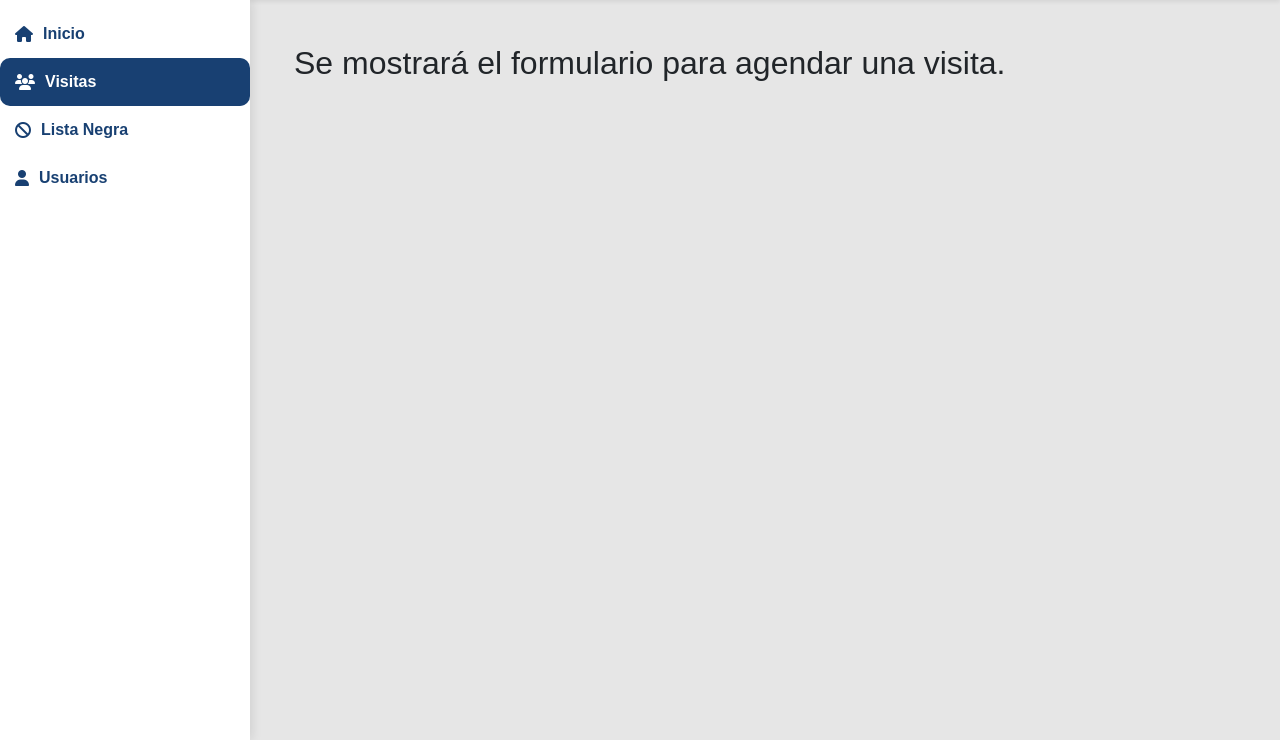
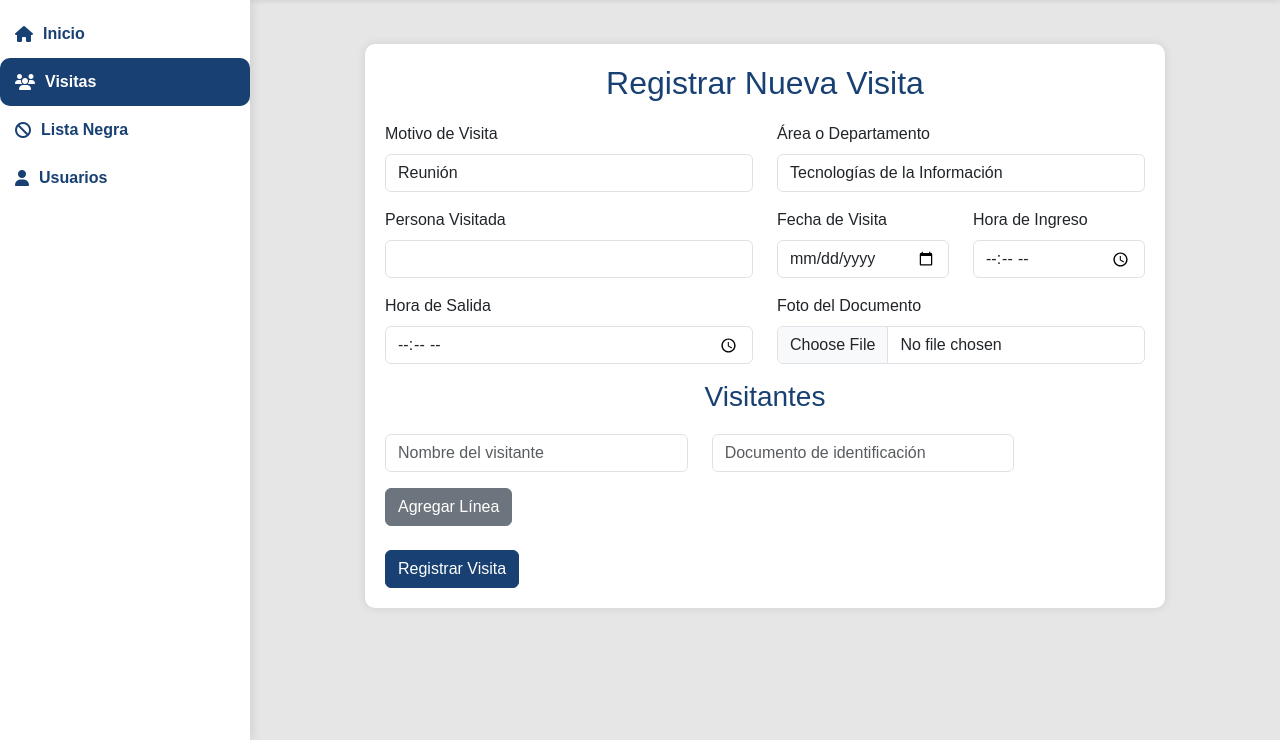
Before and after one commit to FabricioCorea/gestion_visitas, a Django app: page /nuevaVisita/ in a window 1280 px wide. Shown: the part 60-800 px from the top of the page. Run offline with Django 5.2, Linux system fonts and the light colour scheme; a user stored in the database is signed in; data comes from the database, SQL or seed files in the repository; both versions use the stored data as it was after the commit.

Commit message:
Formulario de nueva visita 1.0

```diff
--- a/templates/visitantes/nueva-visita.html
+++ b/templates/visitantes/nueva-visita.html
@@ -1,5 +1,134 @@
 {% extends 'layout/layout.html' %}
 
+{% block title %}Registrar Nueva Visita{% endblock %}
+
 {% block content %}
-<h2>Se mostrará el formulario para agendar una visita.</h2>
+<div class="container">
+    <h2>Registrar Nueva Visita</h2>
+
+    <form method="POST" action="{% url 'nuevavisita' %}" enctype="multipart/form-data">
+        {% csrf_token %}
+        <div class="row mb-3">
+            <div class="col-md-6">
+                <label for="motivo" class="form-label">Motivo de Visita</label>
+                <select class="form-control" id="motivo" name="motivo" required>
+                    {% for motivo in motivos %}
+                        <option value="{{ motivo.id }}">{{ motivo.descripcion }}</option>
+                    {% endfor %}
+                </select>
+            </div>
+            <div class="col-md-6">
+                <label for="area_departamento" class="form-label">Área o Departamento</label>
+                <select class="form-control" id="area_departamento" name="area_departamento" required>
+                    {% for area in areas %}
+                        <option value="{{ area.id }}">{{ area.nombre }}</option>
+                    {% endfor %}
+                </select>
+            </div>
+        </div>
+        <div class="row mb-3">
+            <div class="col-md-6">
+                <label for="persona_visitada" class="form-label">Persona Visitada</label>
+                <input type="text" class="form-control" id="persona_visitada" name="persona_visitada" required>
+            </div>
+            <div class="col-md-3">
+                <label for="fecha_visita" class="form-label">Fecha de Visita</label>
+                <input type="date" class="form-control" id="fecha_visita" name="fecha_visita" required>
+            </div>
+            <div class="col-md-3">
+                <label for="hora_ingreso" class="form-label">Hora de Ingreso</label>
+                <input type="time" class="form-control" id="hora_ingreso" name="hora_ingreso" required>
+            </div>
+        </div>
+        <div class="row mb-3">
+            <div class="col-md-6">
+                <label for="hora_salida" class="form-label">Hora de Salida</label>
+                <input type="time" class="form-control" id="hora_salida" name="hora_salida">
+            </div>
+            <div class="col-md-6">
+                <label for="foto_documento_identificacion" class="form-label">Foto del Documento</label>
+                <input type="file" class="form-control" id="foto_documento_identificacion" name="foto_documento_identificacion">
+            </div>
+        </div>
+        <h3>Visitantes</h3>
+        <div id="visitantes-container">
+            <div class="row visitante-row mb-3">
+                <div class="col-md-5">
+                    <input type="text" class="form-control" name="visitante_nombre[]" placeholder="Nombre del visitante" required>
+                </div>
+                <div class="col-md-5">
+                    <input type="text" class="form-control" name="visitante_documento[]" placeholder="Documento de identificación" required>
+                </div>
+                <div class="col-md-2">
+                    <button type="button" class="btn btn-danger remove-visitante" style="display: none;">-</button>
+                </div>
+            </div>
+        </div>
+        <button type="button" id="add-visitante" class="btn btn-secondary">Agregar Línea</button>
+        <br><br>
+        <button type="submit" class="btn btn-primary">Registrar Visita</button>
+    </form>
+</div>
+
+<script>
+    document.getElementById("add-visitante").addEventListener("click", function() {
+        let container = document.getElementById("visitantes-container");
+        let newRow = document.createElement("div");
+        newRow.classList.add("row", "visitante-row", "mb-3");
+        newRow.innerHTML = `
+            <div class="col-md-5">
+                <input type="text" class="form-control" name="visitante_nombre[]" placeholder="Nombre del visitante" required>
+            </div>
+            <div class="col-md-5">
+                <input type="text" class="form-control" name="visitante_documento[]" placeholder="Documento de identificación" required>
+            </div>
+            <div class="col-md-2">
+                <button type="button" class="btn btn-danger remove-visitante">-</button>
+            </div>
+        `;
+        container.appendChild(newRow);
+        updateRemoveButtons();
+    });
+
+    document.addEventListener("click", function(event) {
+        if (event.target.classList.contains("remove-visitante")) {
+            event.target.parentElement.parentElement.remove();
+            updateRemoveButtons();
+        }
+    });
+
+    function updateRemoveButtons() {
+        let buttons = document.querySelectorAll(".remove-visitante");
+        buttons.forEach((btn, index) => {
+            btn.style.display = index === 0 ? "none" : "inline-block";
+        });
+    }
+</script>
+
+<style>
+    .container {
+        max-width: 800px;
+        margin: auto;
+        background: #ffffff;
+        padding: 20px;
+        border-radius: 10px;
+        box-shadow: 0px 0px 10px rgba(0, 0, 0, 0.1);
+    }
+
+    h2, h3 {
+        text-align: center;
+        color: #184072;
+        margin-bottom: 20px;
+    }
+
+    .btn-primary {
+        background-color: #184072;
+        border-color: #184072;
+    }
+
+    .btn-primary:hover {
+        background-color: #122a4a;
+    }
+</style>
+
 {% endblock %}
--- a/visitantes/views.py
+++ b/visitantes/views.py
@@ -5,7 +5,7 @@ from django.shortcuts import get_object_or_404, redirect, render
 from django.contrib import messages
 from django.http import JsonResponse
 from django.views.decorators.csrf import csrf_exempt
-
+from visitantes.models import *
 @login_required(login_url="login")
 
 # Vista de inicio
@@ -13,6 +13,54 @@ def index(request):
     return render(request, 'inicio/inicio.html')
 
 @login_required(login_url="login")
-# Vista de nueva visita
+@login_required(login_url="login")
 def nuevaVisita(request):
-    return render(request, 'visitantes/nueva-visita.html')
+    if request.method == "POST":
+        # Obtener datos del formulario
+        visitante_nombres = request.POST.getlist("visitante_nombre[]")
+        visitante_documentos = request.POST.getlist("visitante_documento[]")
+        motivo_id = request.POST.get("motivo")
+        area_departamento_id = request.POST.get("area_departamento")
+        persona_visitada = request.POST.get("persona_visitada")
+        fecha_visita = request.POST.get("fecha_visita")
+        hora_ingreso = request.POST.get("hora_ingreso")
+        hora_salida = request.POST.get("hora_salida")
+        foto_documento_identificacion = request.FILES.get("foto_documento_identificacion")
+
+        # Crear código único de la visita
+        cod_visita = uuid.uuid4().hex[:10]
+
+        # Guardar cada visitante ingresado
+        visitantes_guardados = []
+        for nombre, documento in zip(visitante_nombres, visitante_documentos):
+            visitante, created = Visitante.objects.get_or_create(
+                documento_identificacion=documento,
+                defaults={"nombre": nombre}
+            )
+            visitantes_guardados.append(visitante)
+
+        # Crear la visita con los datos recopilados
+        visita = Visita.objects.create(
+            cod_visita=cod_visita,
+            visitante=", ".join([v.nombre for v in visitantes_guardados]),  # Lista de nombres concatenados
+            motivo=MotivoVisita.objects.get(id=motivo_id).descripcion,
+            area_departamento=AreaDepto.objects.get(id=area_departamento_id).nombre,
+            persona_visitada=persona_visitada,
+            fecha_visita=fecha_visita,
+            hora_ingreso=hora_ingreso,
+            hora_salida=hora_salida,
+            usuario_registro=request.user.username,
+            foto_documento_identificacion=foto_documento_identificacion
+        )
+
+        messages.success(request, "Visita registrada correctamente.")
+        return redirect("inicio")
+
+    # Obtener datos para el formulario
+    motivos = MotivoVisita.objects.filter(estado="activo")
+    areas = AreaDepto.objects.filter(estado="activo")
+
+    return render(request, "visitantes/nueva-visita.html", {
+        "motivos": motivos,
+        "areas": areas
+    })
```
Also changed, not shown: db.sqlite3.
